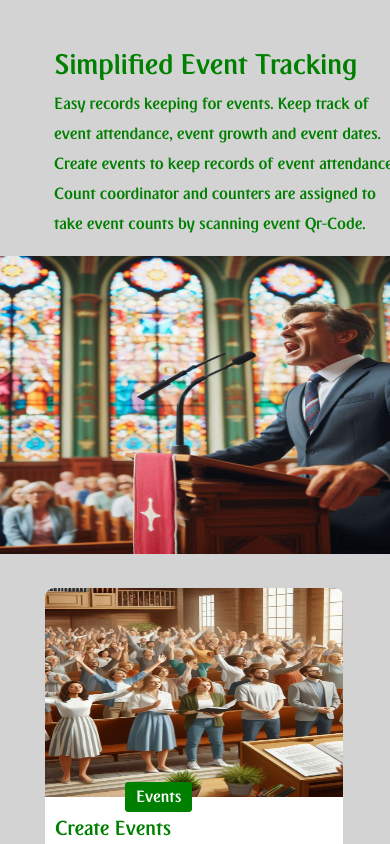
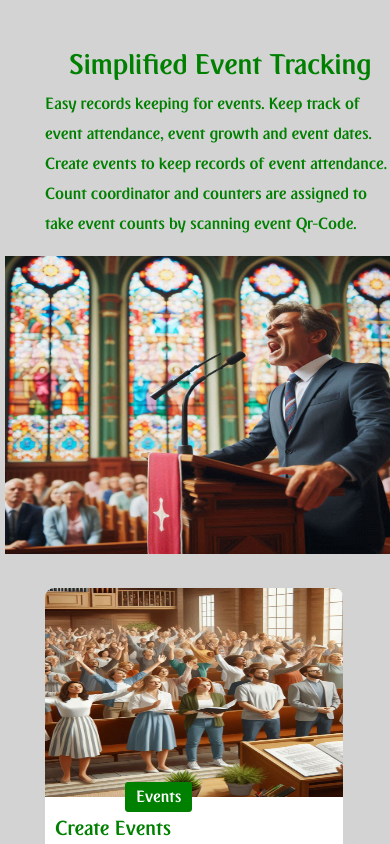
Before and after one commit to AbiolaDave/EventTrackPro, a React (Vite) app: page /eventtrackpro/adminbody in a window 390 px wide. Shown: the top 844 px of the page. Built offline with nearby package versions, Linux system fonts and the light colour scheme.

Commit message:
centering divs

```diff
--- a/src/Pages/adminPage.css
+++ b/src/Pages/adminPage.css
@@ -134,21 +134,28 @@
     font-family: emirates;
     max-width: 300px !important;
     line-height: 30px;
-    margin-left: 30px !important;
+    margin-left: 10px !important;
+    display: flex !important;
+    justify-content: center !important;
+    align-items: center !important;
+    flex-direction: column !important;
   }
   .enroll p {
     max-width: 350px;
   }
   .simplified {
-    width: 100px !important;
+    width: 70px !important;
     height: 300px !important;
     border: 1px solid lightgray;
     box-shadow: 1px 1px 1px 1px lightgray;
+    display: flex;
+    justify-content: center;
+    align-items: center;
   }
+
   .simplified img {
-    position: relative;
-    width: 100%;
-    height: 100%;
+    width: 80% !important;
+    height: auto;
   }
   .heroe {
     position: relative;
```
